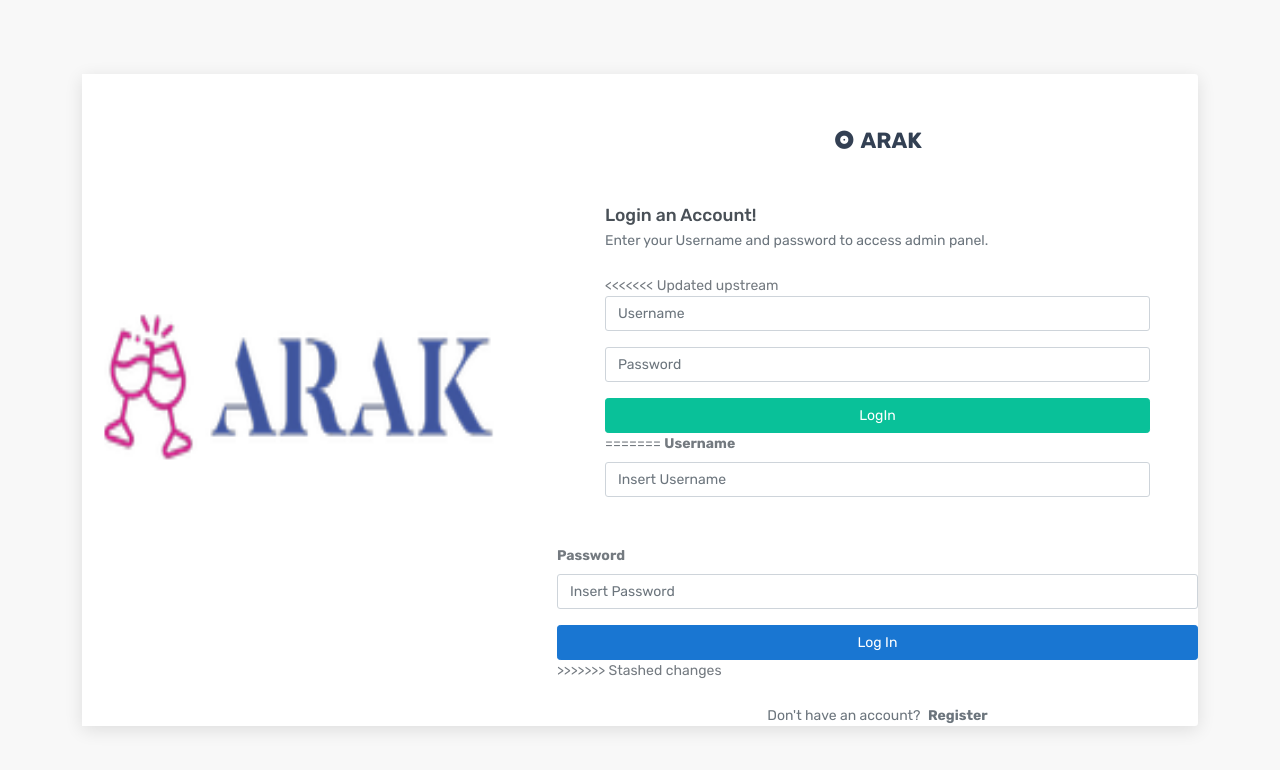
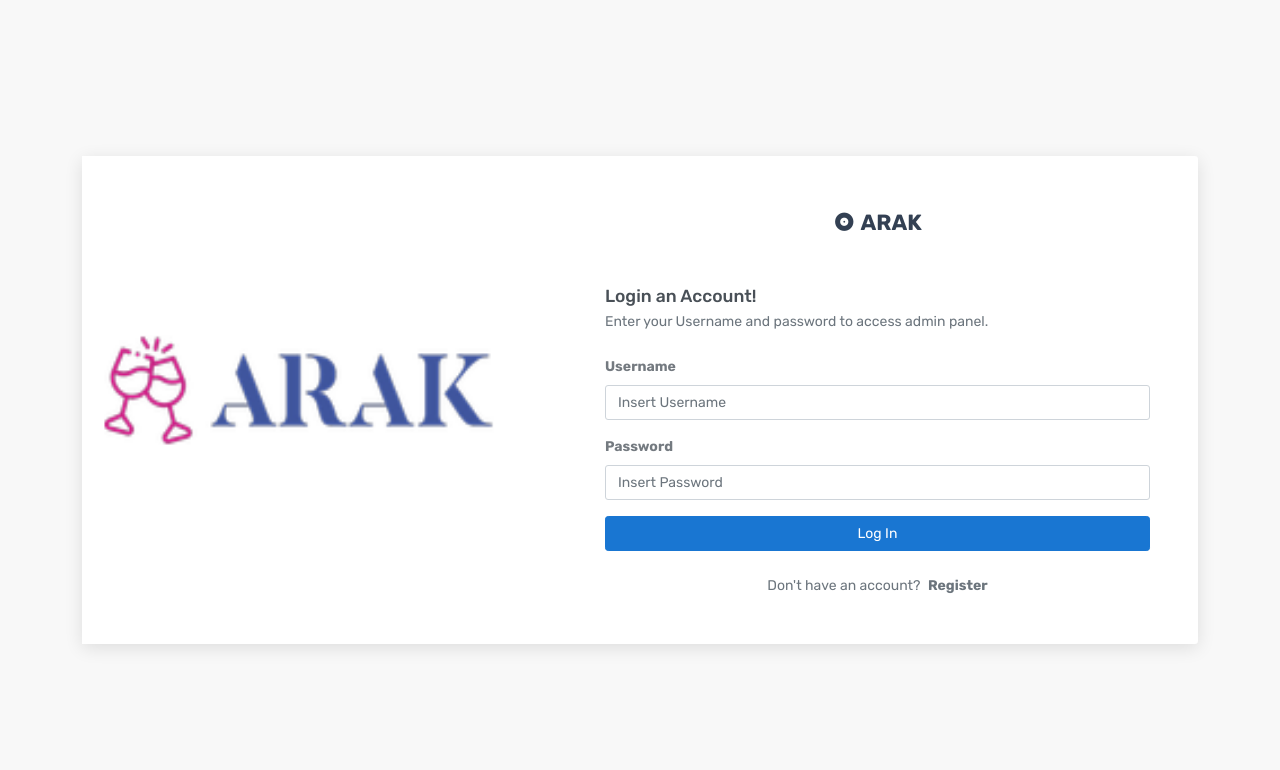
Before and after one commit to InternUnion/absensi1, a PHP site: page /login.php in a window 1280 px wide. Shown: the top 770 px of the page. Run offline with PHP 8.4, Linux system fonts and the light colour scheme; style sheets or scripts are compiled from the project's sources; some libraries are stand-ins or nearby versions.

Commit message:
update
by adam

```diff
--- a/page/login.php
+++ b/page/login.php
@@ -43,14 +43,6 @@
                                         <p class="text-muted mb-4">Enter your Username and password to access admin panel.</p>
                                         <form class="user" method="post" action="../configure/authentication.php">
                                             <div class="form-group">
-<<<<<<< Updated upstream
-                                                <input type="text" class="form-control form-control-user" id="exampleInputEmail" placeholder="Username" name="nama">
-                                            </div>
-                                            <div class="form-group">
-                                                <input type="password" class="form-control form-control-user" id="exampleInputPassword" placeholder="Password" name="password">
-                                            </div>
-                                            <button class="btn btn-success btn-block waves-effect waves-light"> LogIn </button>
-=======
                                                 <label>Username</label>
                                                 <input type="text" class="form-control form-control-user" id="exampleInputEmail" placeholder="Insert Username">
                                             </div>
@@ -62,7 +54,6 @@
 
 
 
->>>>>>> Stashed changes
                                         </form>
 
                                         <div class="row mt-4">
```
